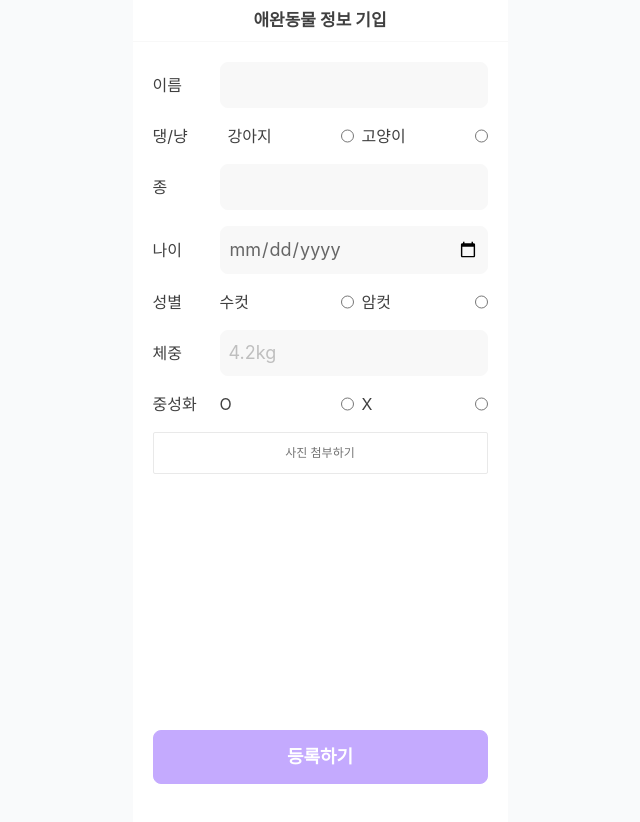
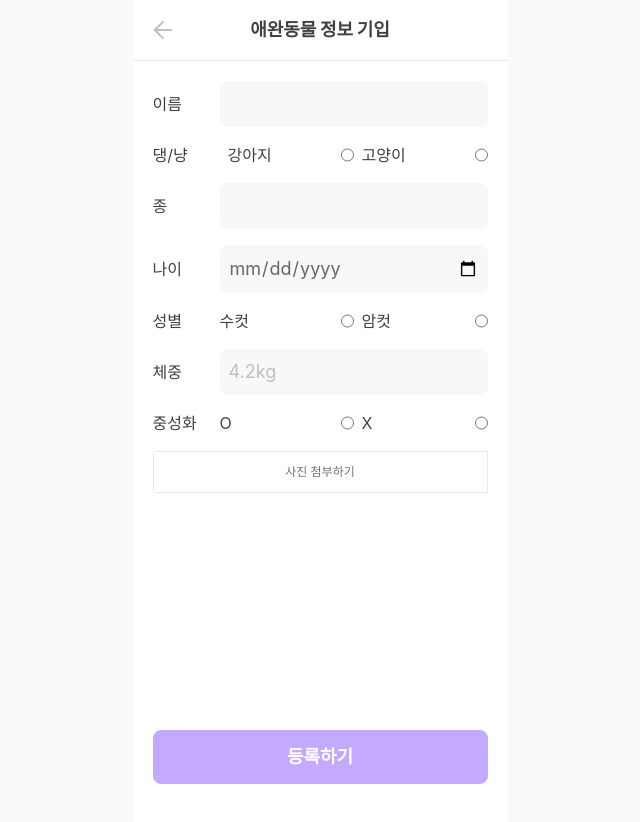
Before and after one commit to Petmunity/fe, a Next.js app: page /petinfo in a window 1280 px wide. Shown: the top 822 px of the page, without its empty margins (320-960 px from the left). Built offline with nearby package versions, Linux system fonts and the light colour scheme; a web font is replaced by a local one.

Commit message:
feat-auth/feat: 헤더 개발

```diff
--- a/src/components/common/Header/index.tsx
+++ b/src/components/common/Header/index.tsx
@@ -16,10 +16,10 @@ function Header({
     <header
       className={`${
         sticky ? "sticky top-0" : ""
-      } z-40 grid grid-cols-[1fr_2fr_1fr] bg-white px-4 py-3 ${className} border-b border-gray-100`}
+      } z-40 grid grid-cols-[1fr_2fr_1fr] bg-white p-4  ${className} border-b   border-gray-200`}
     >
       <div className="mr-auto flex gap-2">{left}</div>
-      <h1 className="flex w-full items-center justify-center text-center text-[17px] font-bold leading-none">
+      <h1 className="flex w-full items-center justify-center text-center font-black text-lg leading-none">
         {title}
       </h1>
       <div className="ml-auto flex gap-4">{right}</div>
--- a/src/components/common/Header/items.tsx
+++ b/src/components/common/Header/items.tsx
@@ -2,7 +2,7 @@
 
 import React from "react";
 import { useRouter } from "next/navigation";
-import { Arrow } from "@icons";
+import { Arrow } from "@/components/icons";
 
 export const Back = ({ href }: { href?: string }) => {
   const router = useRouter();
@@ -11,7 +11,7 @@ export const Back = ({ href }: { href?: string }) => {
 
   return (
     <a href={href} onClick={useBack} className="text-gray-400">
-      {/* <Arrow /> */}
+      <Arrow />
     </a>
   );
 };
```
